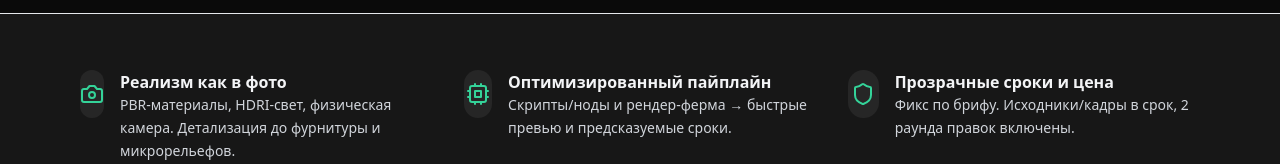
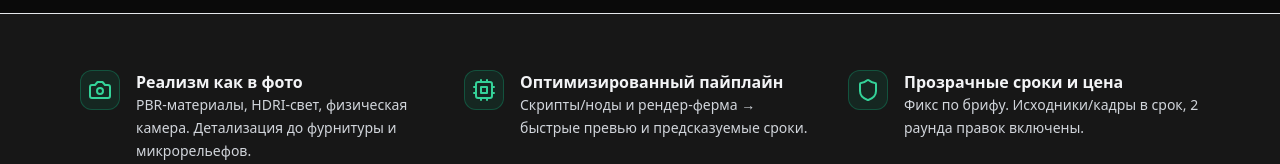
Before and after one commit to laverekoy777/blenderast, a React (Vite) app: page / in a window 1280 px wide. Shown: the part 636-800 px from the top of the page. Built offline with nearby package versions, Linux system fonts and the light colour scheme.

Commit message:
Update App.jsx

```diff
--- a/src/App.jsx
+++ b/src/App.jsx
@@ -78,7 +78,7 @@ const ADDONS = [
 
 const Feature = ({ icon: Icon, title, text }) => (
   <div className="flex gap-4">
-    <div className="h-12 w-12 rounded-2xl bg-neutral-800 flex items-center justify-center">
+    <div className="shrink-0 h-10 w-10 rounded-xl bg-emerald-500/10 border border-emerald-500/30 flex items-center justify-center">
       <Icon className="h-6 w-6 text-emerald-400" />
     </div>
     <div>
```
